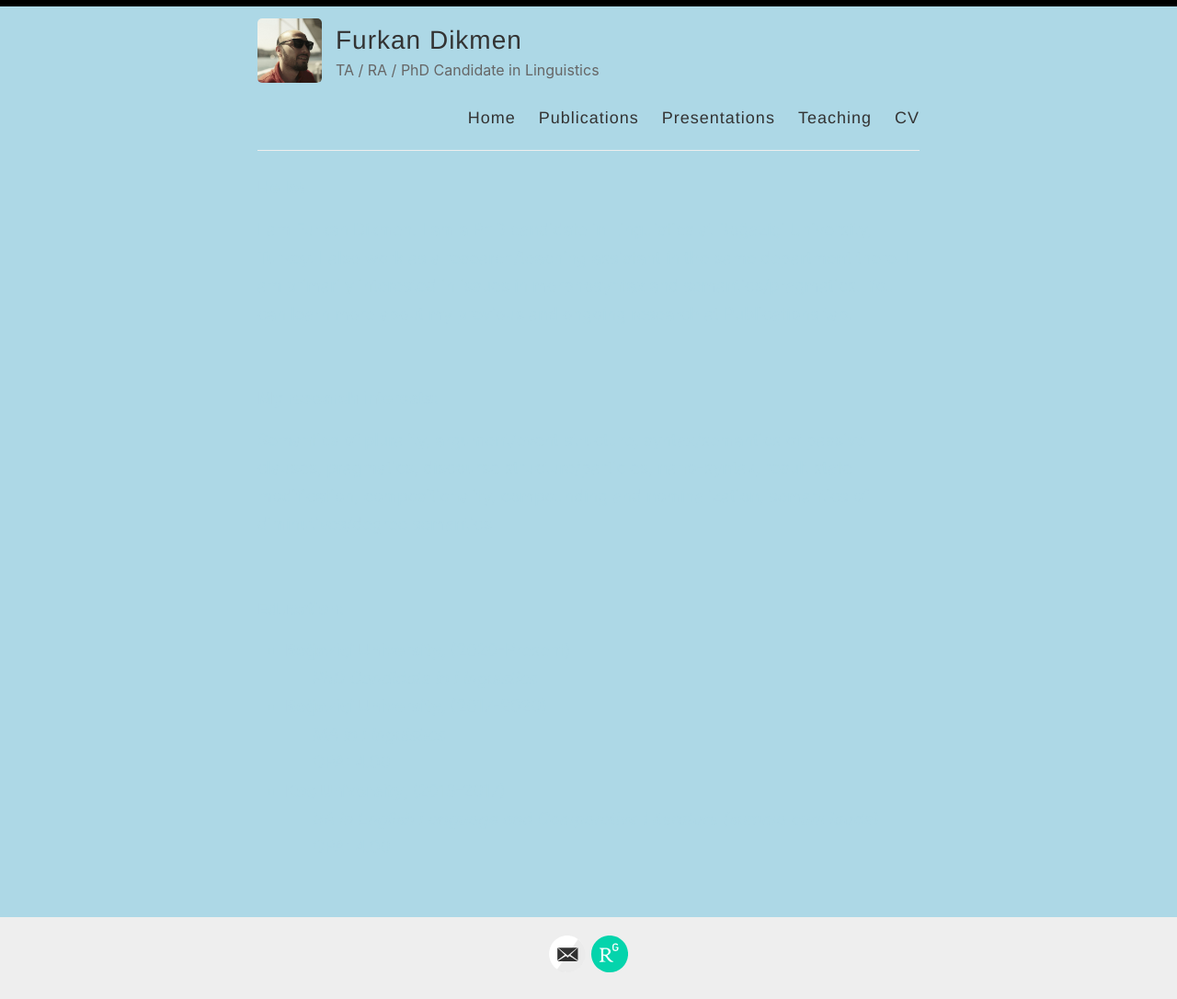
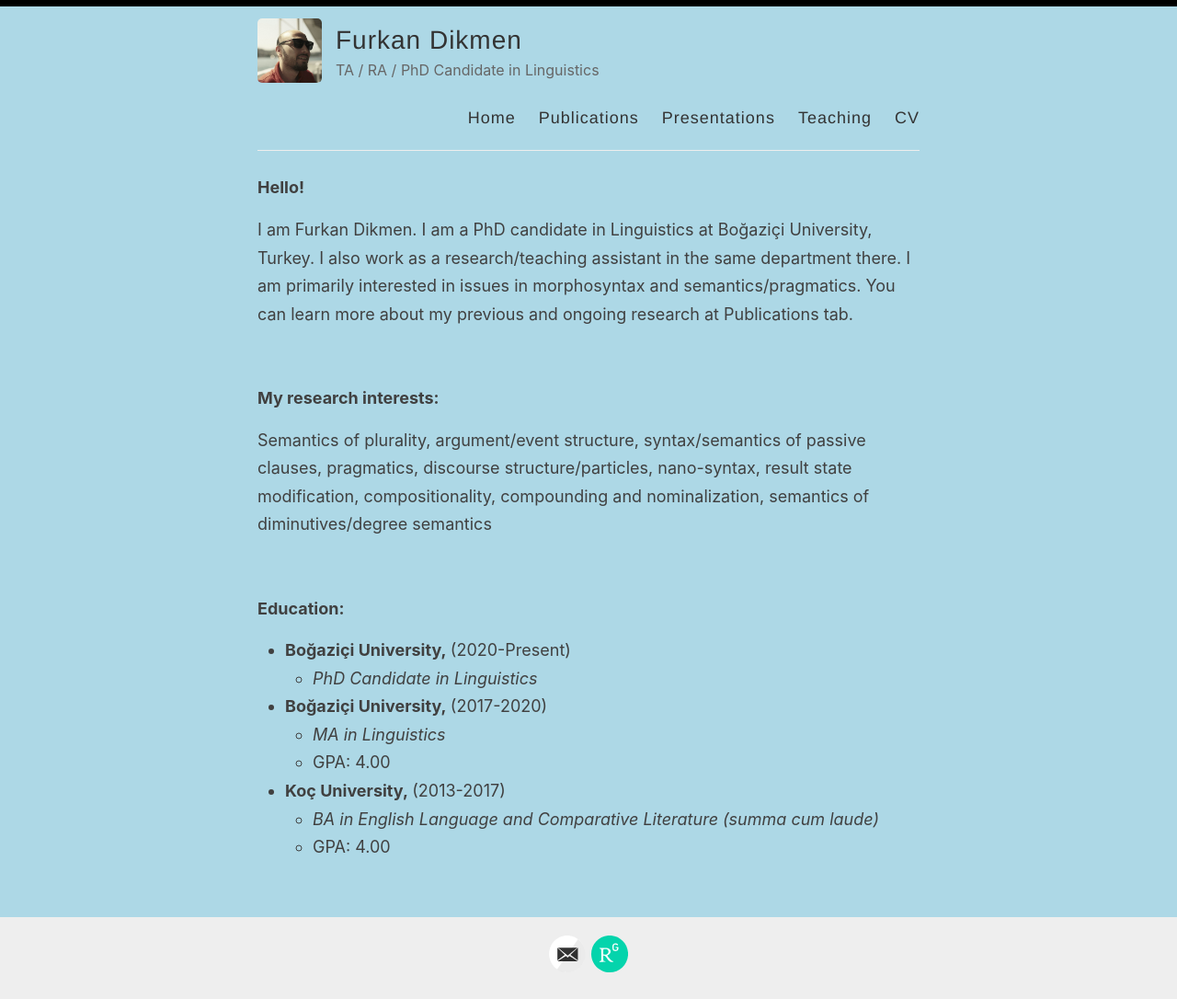
Before and after one commit to furkandikmen/furkandikmen.github.io, a Jekyll site: the page built from index.html, in a window 1280 px wide. Shown: the whole page at 92% size. Built offline with Jekyll 4.4.1, drawn with Linux system fonts in a browser that asks for light colours; the list of posts is cut into pages by our own code.

Commit message:
Update style.scss

```diff
--- a/assets/style.scss
+++ b/assets/style.scss
@@ -23,7 +23,7 @@ html {
 body {
   background: #ADD8E6;
   font-family: -system-ui, -apple-system, BlinkMacSystemFont, "Segoe UI", Roboto, Helvetica, Arial, sans-serif, "Apple Color Emoji", "Segoe UI Emoji", "Segoe UI Symbol";
-  color: #ADD8E6;
+  color: #404040;
   line-height: 1.7;
   font-weight: 400;
   font-size: 18px;
```
